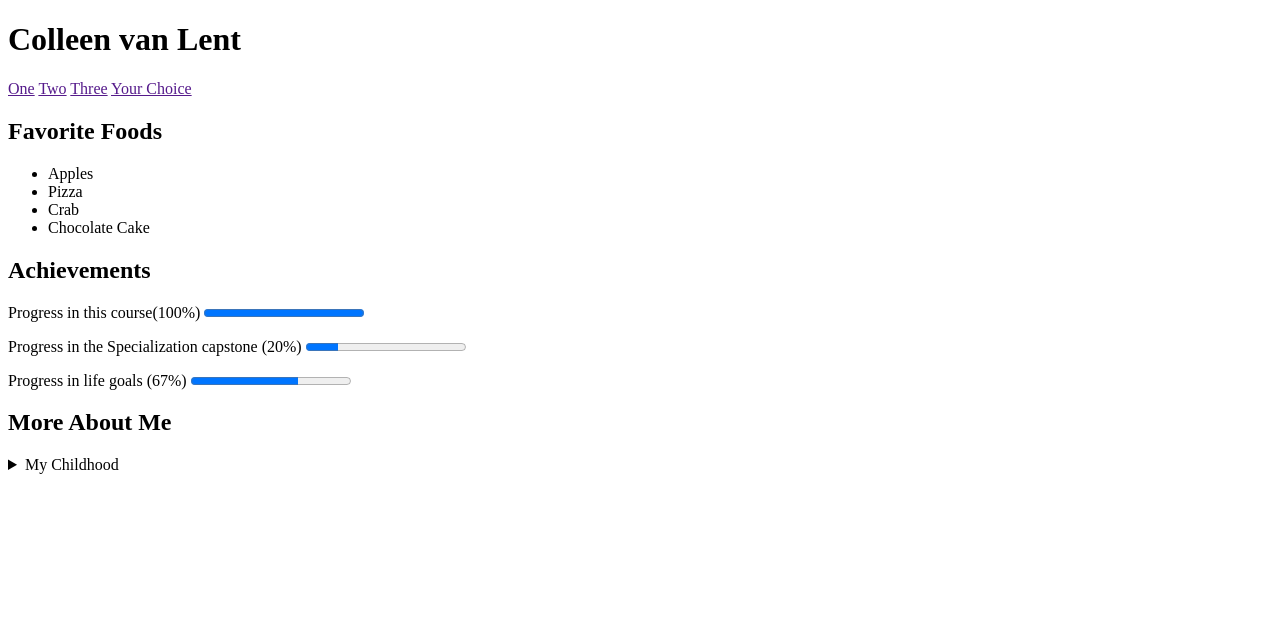
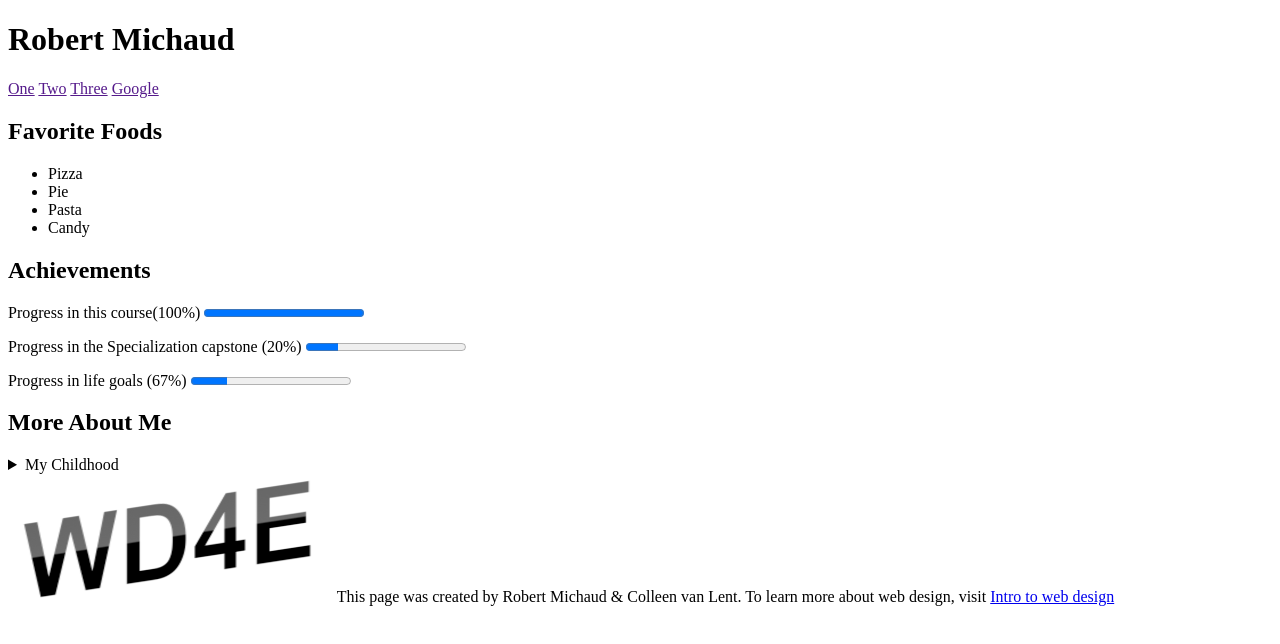
Before and after one commit to RobertLeeMich/CourseraWeb, a plain HTML site: page ColleenVanLent.html in a window 1280 px wide. Drawn offline with Linux system fonts and the light colour scheme.

Commit message:
Made changes.
Changed options to be personalized as per requirements.

```diff
--- a/ColleenVanLent.html
+++ b/ColleenVanLent.html
@@ -5,29 +5,32 @@
 <title></title>
 </head>
 <body>
-    <h1>Colleen van Lent</h1>
+    <h1>Robert Michaud</h1>
 
-<p><a href ="">One</a> <a href ="">Two</a> <a href ="">Three</a> <a href ="">Your Choice</a></p>
+<p><a href ="">One</a> <a href ="">Two</a> <a href ="">Three</a> <a href ="">Google</a></p>
 
 <h2>Favorite Foods</h2>
    <ul>
-    <li>Apples</li>
     <li>Pizza</li>
-    <li>Crab</li>
-    <li>Chocolate Cake</li>
+    <li>Pie</li>
+    <li>Pasta</li>
+    <li>Candy</li>
     </ul>
 
 <h2>Achievements</h2>
 <p>Progress in this course(100%) <progress max = "100" value = "100"></progress><p><!--Meter-->
 <p>Progress in the Specialization capstone (20%) <progress max = "100" value = "20"></progress></p> <!--Meter-->
-<p>Progress in life goals (67%) <progress max = "100" value = "67"></progress></p> <!--Meter-->
+<p>Progress in life goals (67%) <progress max = "100" value = "23"></progress></p> <!--Meter-->
 
 <h2>More About Me</h2>
 
 <details>
-    I grew up in Ashtabula Ohio. I lived near Lake Erie and I really miss the sunsets over the water.
+    I grew up in the region of Chicago, Illinois. My life is a lot more tulmultuous now!
     <summary>My Childhood</summary>
 </details>
+
+<img src = newlogo.png> This page was created by Robert Michaud & Colleen van Lent. To learn more about web design, visit
+<a href = "https://www.coursera.org/">Intro to web design</a>
 
 
 
```
Also changed, not shown: newlogo.png (added).
